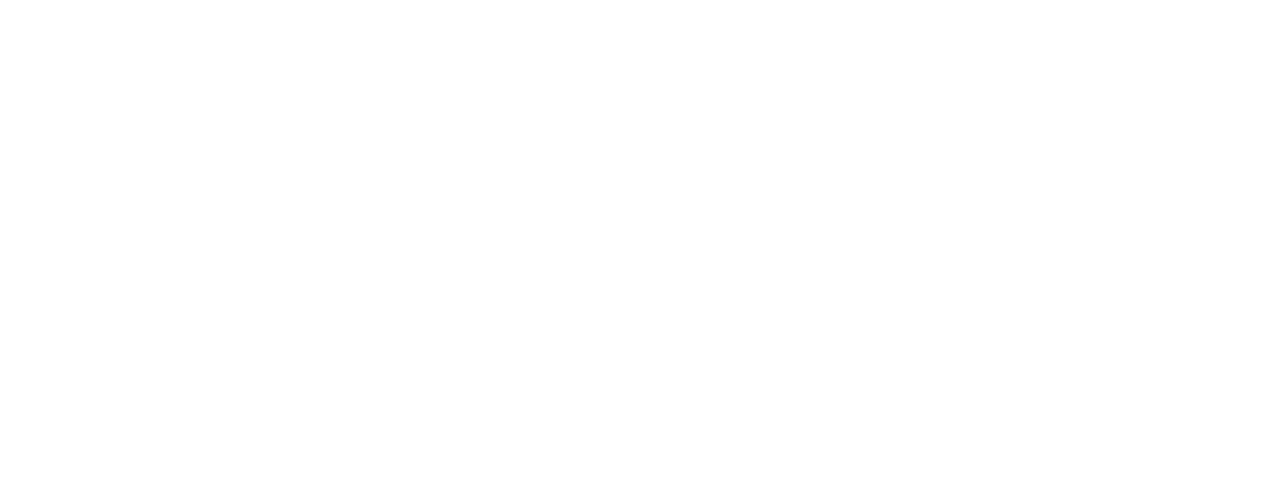
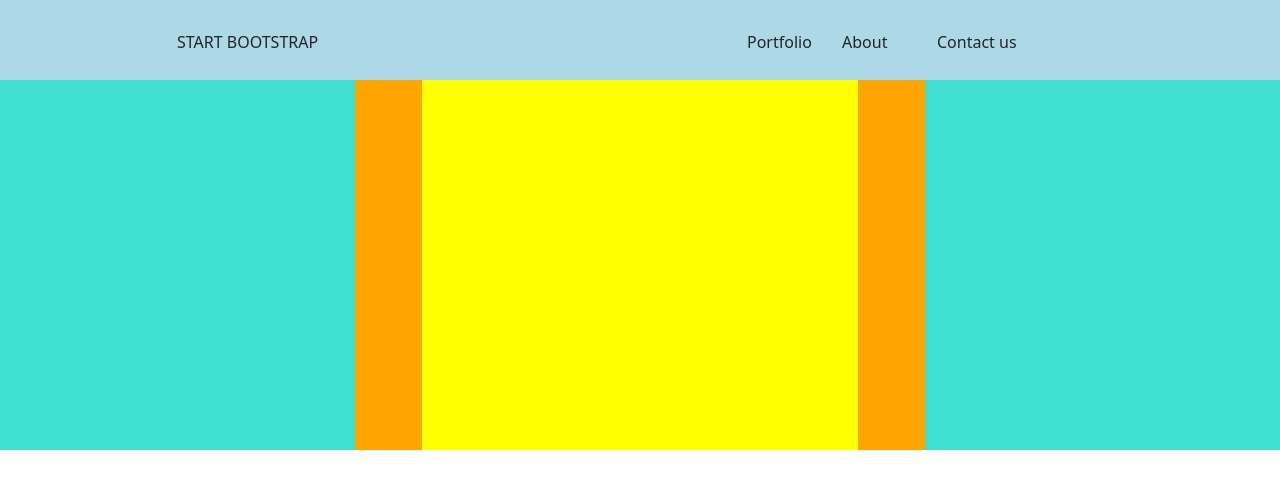
Before and after one commit to UrbanoG2/html-css-bootstrap-freelancer, a plain HTML site: page index.html in a window 1280 px wide. Drawn offline with nearby package versions, Linux system fonts and the light colour scheme.

Commit message:
jumbotron

```diff
--- a/css/style.css
+++ b/css/style.css
@@ -0,0 +1,37 @@
+/* header rules */
+
+header {
+    width: 100%;
+    height: 450px;
+    background-color:turquoise ;
+}
+
+.header-top {
+    width: 100%;
+    height: 80px;
+    background-color: lightblue;
+    padding-top: 30px;
+}
+
+.jumbo {
+    height: calc(100% - 80px);
+}
+
+.jumbo .container,
+.jumbo .row {
+    height: 100%;
+}
+
+.jumbo .col-6 {
+    background-color: orange;
+    height: 100%;
+    text-align: center;
+}
+
+
+.col-6-contained {
+    height: 100%;
+    width: 80%;
+    margin: 0 auto;
+    background-color: yellow;
+}
--- a/index.html
+++ b/index.html
@@ -9,6 +9,41 @@
     <link rel="stylesheet" href="css/style.css">
 </head>
 <body>
+    <!-- heaeder -->
+
+    <header>
+        <div class="header-top">
+            <div class="container">
+                <div class="row">
+                    <div class="offset-1 col-2">START BOOTSTRAP</div>
+                    <div class="offset-4 col-1">Portfolio</div>
+                    <div class="col-1">About</div>
+                    <div class="col-2">Contact us</div>
+                </div>
+            </div>
+        </div>
+
+        <div class="jumbo">
+            <div class="container">
+                <div class="row justify-content-center">
+                    <div class="col-6">
+                        <div class="col-6-contained"></div>
+                    </div>
+                </div>
+            </div>
+        </div>
+
+    </header>
+
+    <!-- /heaeder -->
+
+
+    <!-- main -->
+    <!-- /main -->
+
+
+    <!-- footer -->
+    <!-- /footer -->
 
 </body>
 </html>
```
